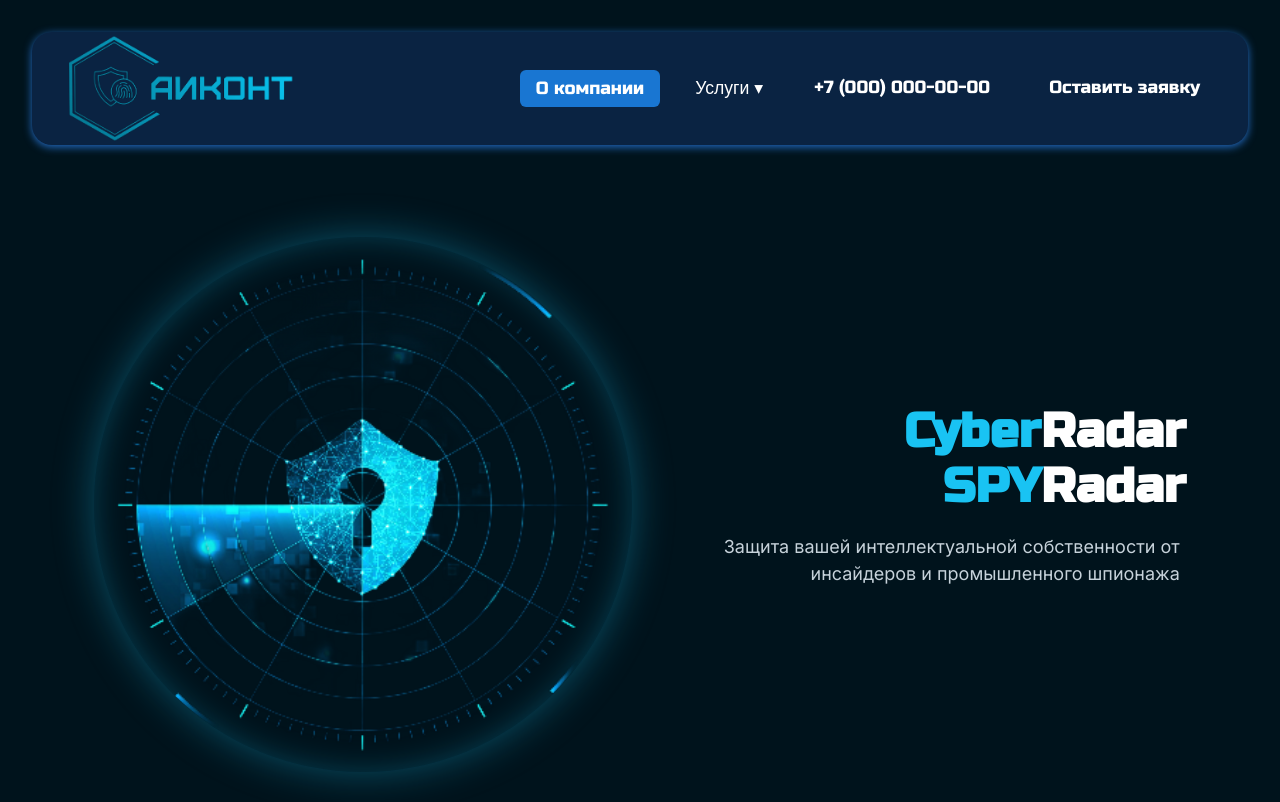
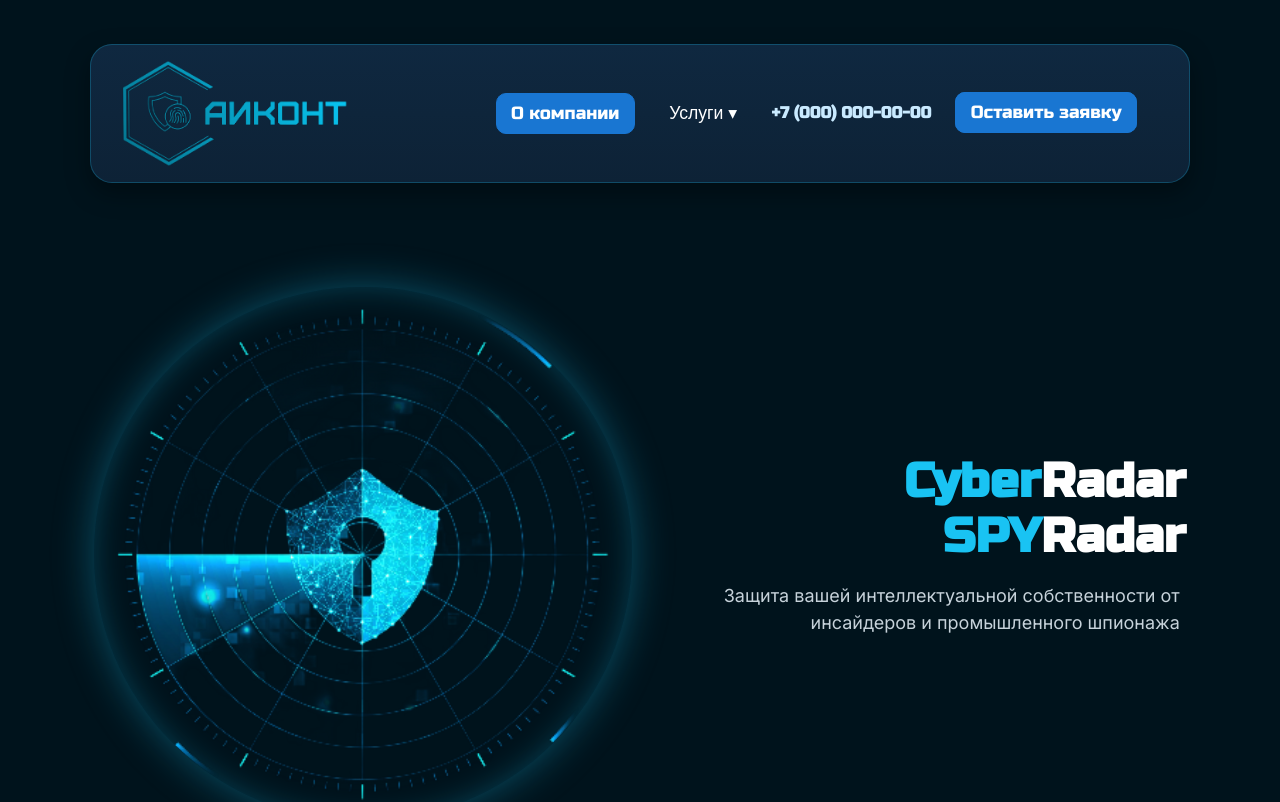
Before and after one commit to KristinaR-design/Aicont-Company, a React (Vite) app: page / in a window 1280 px wide. Shown: the top 802 px of the page. Built offline with nearby package versions, Linux system fonts and the light colour scheme.

Commit message:
fix header

```diff
--- a/src/components/About.scss
+++ b/src/components/About.scss
@@ -937,3 +937,251 @@
   .pbx__grid { column-gap: 16px; row-gap: 16px; }
   .pbx__item::before { width:8px; height:8px; top:.55em; }
 }
+
+
+
+/* ===== MOBILE POLISH — телефоны ===== */
+
+/* чуть поджимаем отступы/размеры для small phones */
+@media (max-width: 540px) {
+  .hero-split { padding: 14px; }
+  .hero-split__title { letter-spacing: .1px; }
+  .hero-split__text  { max-width: 32ch; margin-left: 10px; }
+
+  .radio__img,
+  .dpi__img,
+  .pbx__img { border-radius: 10px; }
+
+  .radio-analytics__img { max-width: 78vw; }
+}
+
+/* основные телефона (≤480px) */
+@media (max-width: 480px) {
+  html, body { -webkit-text-size-adjust: 100%; }
+
+  .hero-split,
+  .theft, .offer, .radio, .cycle, .deploy,
+  .radio-analytics, .video-analytics, .dpi, .pbx {
+    padding-left: 12px; padding-right: 12px;
+  }
+
+  .hero-split__inner { gap: 14px; }
+  .hero-split__title { font-size: clamp(20px, 7vw, 28px); }
+  .hero-split__media img { max-width: 68vw; }
+  .hero-split__text { font-size: clamp(13px, 3.8vw, 16px); max-width: 28ch; }
+
+  .theft__grid, .offer__grid, .radio__grid,
+  .radio-analytics__grid, .video-analytics__grid,
+  .dpi__grid, .pbx__grid { gap: 14px 16px; }
+
+  .theft__icon, .offer__icon, .radio__icon, .deploy__icon { width: 30px; }
+
+  .cycle__num { font-size: clamp(32px, 12vw, 54px); }
+  .cycle__arrow img { width: 24px; }
+
+  .video-analytics__media.media-overlap { width: min(92vw, 380px); }
+  .deploy__decor--left { display: none; } /* чтобы боковая линия не мешала */
+}
+
+/* очень узкие (≤400px) */
+@media (max-width: 400px) {
+  .theft__heading { font-size: 14px; }
+  .theft__text, .offer__text, .radio__text, .dpi__text, .pbx__text { font-size: 13px; }
+  .cycle__grid { gap: 12px; }
+  .cycle__pic { min-height: 52px; }
+  .radio-analytics__img { max-width: 76vw; }
+}
+
+/* сверхузкие/старые устройства (≤360px): аварийное стекование */
+@media (max-width: 360px) {
+  .theft__grid,
+  .offer__grid,
+  .radio__grid,
+  .radio-analytics__grid,
+  .video-analytics__grid,
+  .dpi__grid,
+  .pbx__grid {
+    grid-template-columns: 1fr;  /* временно в одну колонку */
+  }
+
+  .hero-split__inner { grid-template-columns: 1fr; text-align: center; }
+  .hero-split__content { text-align: center; }
+  .hero-split__media img { margin: 0 auto; }
+
+  .video-analytics__media.media-overlap {
+    width: 90vw; aspect-ratio: 16/11;
+  }
+}
+
+/* ==== phones: выравнивание по правому краю ==== */
+@media (max-width: 480px) {
+  /* заголовки и контент секций */
+  .hero-split__content,
+  .theft__title, .offer__title, .radio__title, .cycle__title, .deploy__title,
+  .radio-analytics__title, .video-analytics__title, .dpi__title, .pbx__title {
+    text-align: center;
+  }
+
+  /* элементы с иконкой + текстом — текст направо */
+  .theft__item, .offer__item, .radio__item, .deploy__item,
+  .radio__list, .offer__grid, .deploy__list {
+    text-align:
+    left;
+  }
+
+  /* буллиты/точки: переносим маркер вправо */
+  .radio-analytics__item,
+  .video-analytics__item,
+  .dpi__item,
+  .pbx__item,
+  .cycle__list li {
+    padding-right: 0;
+    padding-left: 22px;
+  }
+  .radio-analytics__item::before,
+  .video-analytics__item::before,
+  .dpi__item::before,
+  .pbx__item::before,
+  .cycle__list li::before {
+    left: 0; right: auto;
+  }
+
+  /* hero: на очень узких делаем одну колонку, но остаёмся выравненными вправо */
+  .hero-split__inner { grid-template-columns: 1fr; }
+  .hero-split__media img { margin-left: auto; } /* картинка прилипает к правому краю */
+}
+
+/* ==== extra-small: 380px и ниже — чуть плотнее и меньше ==== */
+@media (max-width: 380px) {
+  .hero-split { padding: 12px; }
+  .hero-split__title { font-size: clamp(18px, 7.5vw, 24px); }
+  .hero-split__text  { font-size: 13px; margin-left: 8px; max-width: 26ch; }
+
+  .theft__icon, .offer__icon, .radio__icon, .deploy__icon { width: 26px; }
+  .video-analytics__media.media-overlap { width: 92vw; } /* чтобы не вылезало */
+}
+
+
+/* ====== MOBILE FIX PACK ====== */
+
+/* технически полезные мелочи */
+*, *::before, *::after { box-sizing: border-box; }
+html, body { overflow-x: hidden; }
+:root { --pad-mob: 12px; }
+
+/* 1) не даём гриду расползаться из-за длинных строк/списков */
+.cycle__grid {
+  grid-template-columns: minmax(0,1fr) auto minmax(0,1fr) auto minmax(0,1fr);
+}
+.cycle__step,
+.radio-analytics__list,
+.video-analytics__list,
+.dpi__list,
+.pbx__list { min-width: 0; }
+
+/* 2) медиа в правых колонках всегда подчиняются ширине своей колонки */
+.video-analytics__media.media-overlap {
+  width: min(100%, 640px);      /* вместо clamp(320px, 42vw, 640px) */
+  max-width: 100%;
+}
+.video-analytics__media.media-overlap .va-photo { max-width: 100%; }
+
+/* ====== телефоны до 540 px ====== */
+@media (max-width: 540px) {
+  /* общие отступы секций */
+  .hero-split,
+  .theft, .offer, .radio, .cycle, .deploy,
+  .radio-analytics, .video-analytics, .dpi, .pbx {
+    padding-left: var(--pad-mob);
+    padding-right: var(--pad-mob);
+  }
+
+  /* аккуратнее заголовки/текст */
+  .hero-split__title { letter-spacing: .1px; }
+  .hero-split__text  { max-width: 32ch; margin-left: 10px; }
+
+  /* округление картинок */
+  .radio__img, .dpi__img, .pbx__img { border-radius: 10px; }
+
+  /* «Видео-аналитика»: картинка не шире колонки */
+  .video-analytics__media.media-overlap { width: min(100%, 420px); }
+}
+
+/* ====== телефоны до 480 px ====== */
+@media (max-width: 480px) {
+  /* все 2-колоночные сетки — в один столбец */
+  .theft__grid,
+  .offer__grid,
+  .radio__grid,
+  .deploy__grid,
+  .radio-analytics__grid,
+  .video-analytics__grid,
+  .dpi__grid,
+  .pbx__grid { grid-template-columns: 1fr; gap: 14px; }
+
+  /* заголовки по центру — читается лучше */
+  .theft__title, .offer__title, .radio__title, .cycle__title, .deploy__title,
+  .radio-analytics__title, .video-analytics__title, .dpi__title, .pbx__title {
+    text-align: center;
+  }
+
+  /* элементы «иконка + текст» — обычное левое выравнивание */
+  .theft__item, .offer__item, .radio__item, .deploy__item,
+  .radio__list, .deploy__list { text-align: left; }
+
+  /* уменьшить иконки и зазоры */
+  .theft__icon, .offer__icon, .radio__icon, .deploy__icon { width: 30px; }
+  .theft__grid, .offer__grid, .radio__grid,
+  .radio-analytics__grid, .video-analytics__grid,
+  .dpi__grid, .pbx__grid { gap: 14px 16px; }
+
+  /* hero: одна колонка, картинка справа */
+  .hero-split__inner { grid-template-columns: 1fr; gap: 14px; }
+  .hero-split__media img { max-width: 68vw; margin-left: auto; }
+  .hero-split__title { font-size: clamp(20px, 7vw, 28px); }
+  .hero-split__text  { font-size: clamp(13px, 3.8vw, 16px); max-width: 28ch; }
+
+  /* «Полный цикл защиты»: вертикальная колонка, без стрелок */
+  .cycle__grid {
+    grid-template-columns: 1fr;
+    row-gap: 14px;
+  }
+  .cycle__arrow { display: none; }
+  .cycle__num  { font-size: clamp(32px, 12vw, 54px); }
+  .cycle__pic  { min-height: 56px; }
+
+  /* «Видео-аналитика»: компактнее контейнер и фото */
+  .video-analytics__media.media-overlap { width: min(92vw, 380px); }
+  .va-photo { width: 86%; }
+
+  /* «АТС и мессенджер»: картинка ниже списка и шире */
+  .pbx__media { margin-top: 8px; }
+  .pbx__img   { width: min(92vw, 620px); margin-inline: auto; display: block; }
+
+  /* избежать переполнения длинных слов */
+  .theft__text, .offer__text, .radio__text, .dpi__text, .pbx__text,
+  .radio-analytics__text, .video-analytics__text, .cycle__text {
+    overflow-wrap: anywhere;
+    word-break: break-word;
+  }
+
+  /* выключаем левой сайд-декор-линию в deploy */
+  .deploy__decor--left { display: none; }
+}
+
+/* ====== очень узкие до 400 px ====== */
+@media (max-width: 400px) {
+  .theft__heading { font-size: 14px; }
+  .theft__text, .offer__text, .radio__text, .dpi__text, .pbx__text { font-size: 13px; }
+  .cycle__pic { min-height: 52px; }
+  .radio-analytics__img { max-width: 76vw; }
+}
+
+/* ====== крошечные до 380 px ====== */
+@media (max-width: 380px) {
+  .hero-split { padding: 12px; }
+  .hero-split__title { font-size: clamp(18px, 7.5vw, 24px); }
+  .hero-split__text  { font-size: 13px; margin-left: 8px; max-width: 26ch; }
+  .theft__icon, .offer__icon, .radio__icon, .deploy__icon { width: 26px; }
+  .video-analytics__media.media-overlap { width: 92vw; } /* точно не вылезет */
+}
--- a/src/components/Header.jsx
+++ b/src/components/Header.jsx
@@ -26,20 +26,20 @@
 
     return (
         <header className="header">
+            {/* НОВЫЙ контейнер */}
             <div className="logo-block">
                 <img src={Logo} alt="Логотип" className="logo-placeholder" />
             </div>
 
-            {/* Desktop меню */}
+            {/* desktop-меню (как у тебя) */}
             <nav className="nav-menu">
-                <Link to="/" className={`nav-link ${location.pathname === '/' ? 'active' : ''}`}>
-                    О компании
-                </Link>
+                <Link to="/" className={`nav-link ${location.pathname === '/' ? 'active' : ''}`}>О компании</Link>
 
                 <div className="nav-dropdown" onMouseLeave={() => setDropdownOpen(false)}>
                     <button
                         className="nav-link dropdown-button"
                         onClick={() => setDropdownOpen(!dropdownOpen)}
+                        aria-expanded={dropdownOpen}
                     >
                         Услуги ▾
                     </button>
@@ -61,34 +61,31 @@
                 </div>
 
                 <div className="contacts">+7 (000) 000-00-00</div>
+
                 <div className="cta-wrapper">
-
                     <Link to="/application" className={`nav-link ${location.pathname === '/application' ? 'active' : ''}`}>
                         Оставить заявку
                     </Link>
-
                 </div>
             </nav>
 
-            {/* Бургер для телефона */}
-            <button className="burger-button" onClick={() => setIsMobileMenuOpen(!isMobileMenuOpen)}>
+            {/* бургер */}
+            <button className="burger-button" onClick={() => setIsMobileMenuOpen(!isMobileMenuOpen)} aria-label="Меню">
                 ☰
             </button>
 
+
+            {/* мобильное меню-полотно */}
             {isMobileMenuOpen && (
                 <div className="mobile-menu">
                     <Link to="/" onClick={() => setIsMobileMenuOpen(false)}>О компании</Link>
                     {navItems.map((item) => (
-                        <Link
-                            key={item.path}
-                            to={item.path}
-                            onClick={() => setIsMobileMenuOpen(false)}
-                        >
-                            {item.label}
-                        </Link>
+                        <Link key={item.path} to={item.path} onClick={() => setIsMobileMenuOpen(false)}>{item.label}</Link>
                     ))}
                     <div className="mobile-contacts">+7 (000) 000-00-00</div>
-                    <button className="cta-button">Оставить заявку</button>
+                    <Link to="/application" className="cta-button" onClick={() => setIsMobileMenuOpen(false)}>
+                        Оставить заявку
+                    </Link>
                 </div>
             )}
         </header>
--- a/src/components/Header.scss
+++ b/src/components/Header.scss
@@ -1,273 +1,162 @@
 @import url('https://fonts.googleapis.com/css2?family=Russo+One&display=swap');
 
-header {
-  font-family: 'Russo One', sans-serif;
-}
+header, .header { font-family: 'Russo One', sans-serif; }
 
+// ===== переменные (с фолбэками к css vars)
+$main-blue:   var(--main-blue, #0a2342);
+$light-blue:  var(--light-blue, rgba(255,255,255,.08));
+$accent-blue: var(--accent-blue, #1b87d6);
+$white:       var(--white, #e7f0f7);
+$text-color:  #2c3e50;
+$ring:        rgba(25,195,243,.25);
+$border-radius: 10px;
 
-// Переменные
-$main-blue: var(--main-blue);
-$light-blue: var(--light-blue);
-$accent-blue: var(--accent-blue);
-$white: var(--white);
-$text-color: #2c3e50;
-$border-radius: 6px;
+// ===== базовый контейнер шапки (и для .header, и для .header__bar)
+.header{
+  position: sticky; top: 8px; z-index: 1000;
 
-// Header
-.header {
-  background: $main-blue;
-  display: flex;
-  align-items: center;
-  justify-content: space-between;
-  padding: 1.5rem 2rem;
-  height: 65px;
-  background-color:#0a2342;
+  &, &__bar{
+    max-width: none;
+    width: min(1500px, 86vw);;
+    margin: 12px auto;
+    padding: clamp(10px,1.6vw,16px) clamp(14px,3vw,28px);
 
-  box-shadow: 0 2px 8px rgb(36, 109, 198);
-  border-radius: 20px;
+    background: linear-gradient(180deg, #0f2840, #0d2236);
+    border-radius: 22px;
+    box-shadow: 0 0 0 1px $ring inset, 0 10px 24px rgba(0,0,0,.35);
 
+    display: grid;
+    grid-template-columns: auto minmax(0,1fr) auto;
+    gap: clamp(10px,2vw,28px);
+    align-items: center;
+  }
 
-  .logo-block {
-    display: flex;
+  /* логотип */
+  .logo-block{ display:flex; align-items:center; min-width:0; }
+  .logo-placeholder{ width: clamp(120px, 18vw, 230px); height:auto; object-fit:contain; }
+
+  .company-name{
+    font-size: clamp(16px, 2.6vw, 24px);
+    font-weight: 800;
+    color: #42aaff;
+    margin-left: -12px;
+    white-space: nowrap;
+  }
+
+  /* меню (desktop) */
+  .nav-menu{
+    display: grid;
+    grid-auto-flow: column;
+    grid-auto-columns: max-content;
+    justify-content: end;
     align-items: center;
-    gap: 1px;
+    gap: clamp(8px,2vw,20px);
+    min-width: 0;
+  }
 
-    .logo-placeholder {
-      width: 230px;
-      height: auto;
-      object-fit: contain;
-    }
+  .nav-link{
+    margin: 0;
+    padding: .55rem .9rem;
+    font-size: 1.1rem;
+    line-height: 1.2;
+    color: $white;
+    text-decoration: none;
+    border-radius: $border-radius;
+    background: $light-blue;
+    border: 1px solid rgba(255,255,255,.12);
+    transition: background .2s,color .2s,transform .12s;
 
-    .company-name {
-      font-size: 1.5rem;
-      font-weight: bold;
-      color: #42aaff;
-      margin-left: -35px;
+    &:hover{ background: rgba(255,255,255,.12); color: $white; transform: translateY(-1px); }
+    &.active{ background: $accent-blue; border-color: $accent-blue; color: #fff; }
+  }
+
+  .contacts{
+    color: #c9eaff; font-weight: 800; white-space: nowrap;
+  }
+
+  .cta-wrapper{ margin-left: .25rem; }
+
+  /* ✅ hover без Sass lighten() */
+  .cta-button,
+  .cta-wrapper .nav-link{
+    background: $accent-blue;
+    border-color: $accent-blue;
+    color:#fff;
+
+    /* fallback для старых браузеров */
+    &:hover{
+      background: #2292e3; /* ≈ lighten(#1b87d6, 4%) */
+      /* современный вариант с CSS-переменной */
+      background: color-mix(in srgb, var(--accent-blue, #1b87d6) 96%, white);
     }
   }
 
-  .nav-menu-dropdown {
-    display: flex;
-    position: relative;
-    align-items: center;
+  /* дропдаун */
+  .nav-dropdown{ position: relative; }
+  .dropdown-button{
+    background: transparent; border: none; color: $white;
+    padding:.55rem .9rem; border-radius:$border-radius; cursor:pointer;
+    transition: background .2s;
+    &:hover{ background: rgba(255,255,255,.1); }
+  }
+  .dropdown-menu{
+    position: absolute; top: calc(100% + 8px); right: 0;
+    min-width: 300px; max-width: 70vw; padding: 8px;
+    background: rgba(14,28,42,.98);
+    border: 1px solid rgba(255,255,255,.08);
+    border-radius: 12px; box-shadow: 0 14px 30px rgba(0,0,0,.45);
+    z-index: 1100;
 
-    .nav-select {
-      padding: 8px 16px;
-      font-size: 1rem;
-      width: 50%;
-      border: 1px solid #ccc;
-      border-radius: $border-radius;
-      background-color: #f9f9f9;
-      color: $text-color;
-      cursor: pointer;
-      transition: all 0.2s ease;
-      box-shadow: 0 1px 3px rgba(0, 0, 0, 0.05);
-
-      &:hover {
-        background-color: #f0f0f0;
-      }
-
-      &:focus {
-        outline: none;
-        border-color: #3498db;
-        box-shadow: 0 0 0 2px rgba(52, 152, 219, 0.3);
-      }
+    li{ list-style:none; }
+    .dropdown-item{
+      display:block; padding:10px 12px; color:$white; text-decoration:none; border-radius:8px;
+      &:hover, &.active{ background: rgba(25,195,243,.14); }
     }
   }
 
-  .contacts {
-  color: $white;
-  font-weight: 500;
-  font-size: 1.1rem;
-  margin-left: 1rem;
-  align-items: center;
-  white-space: nowrap;
-  margin-top: 0px;
-}
-
-.cta-wrapper {
-  margin-left: 1.5rem;
-}
-
-.cta-button {
-    background: none;
-    border: none;
-    font-size: 1.2rem;
-    color: $white;
-    margin-top: 0px;
-    cursor: pointer;
-    padding: 0.5rem 1rem;
-    border-radius: $border-radius;
-    transition: background 0.2s;
-
-    &:hover {
-      background: $light-blue;
-      color: $main-blue;
-    }
+  /* бургер */
+  .burger-button{
+    display:none;
+    width:40px; height:40px;
+    background: rgba(255,255,255,.08);
+    border:1px solid rgba(255,255,255,.12);
+    border-radius:12px; color:$white; font-size:20px; cursor:pointer;
   }
 
+  /* мобильное меню-полотно */
+  .mobile-menu{
+    position: fixed; inset: 0; z-index: 1200;
+    background: rgba(6,12,18,.92); backdrop-filter: blur(6px);
+    display: grid; align-content: start; gap: 12px;
+    padding: 18px 16px 24px;
 
-
-  .nav-dropdown {
-  position: relative;
-
-
-  .dropdown-button {
-    background: none;
-    font-size: 1.1rem;
-    border: none;
-    font-size: 1.1rem;
-    color: $white;
-    cursor: pointer;
-    padding: 0.5rem 1rem;
-    border-radius: $border-radius;
-    transition: background 0.2s;
-
-    &:hover {
-      background: $light-blue;
-      color: $main-blue;
+    a{
+      color:$white; text-decoration:none; font-size:1.05rem;
+      padding: 12px 10px; border-radius: 12px; background: rgba(255,255,255,.06);
+      &:hover{ color:#fff; background: rgba(255,255,255,.12); }
     }
-  }
-
-  .dropdown-menu {
-    position: absolute;
-    top: 100%;
-    left: 0;
-
-    background: #ffffffcf;
-    border-radius: $border-radius;
-    box-shadow: 0 4px 12px rgba(0, 0, 0, 0.1);
-    min-width: 300px;
-    z-index: 10;
-    padding: 0.5rem 0;
-
-    li {
-      list-style: none;
-
-      .dropdown-item {
-        display: block;
-        padding: 0.75rem 1rem;
-        color: $text-color;
-        text-decoration: none;
-        font-size: 1rem;
-        transition: background 0.2s;
-
-        &:hover {
-          background: #f5f5f5;
-        }
-
-        &.active {
-          background: $accent-blue;
-          color: $white;
-        }
-      }
-    }
+    .mobile-contacts{ color:#c9eaff; font-weight:800; padding: 4px 0 8px; }
+    .cta-button{ display:inline-block; }
   }
 }
 
-.nav-menu {
-  display: flex;
-  align-items: center; // 🔧 добавь
-  gap: 1.2rem;
-
-  .nav-link {
-    margin-bottom: 0; // 🔧 убрать "смещение вниз"
-    padding: 0.5rem 1rem;
-    font-size: 1.1rem;
-    line-height: 1.2; // 🔧 опционально
-    color: $white;
-    text-decoration: none;
-    border-radius: $border-radius;
-    transition: background 0.2s, color 0.2s;
-
-    &:hover {
-      background: $light-blue;
-      color: $main-blue;
-    }
-
-    &.active {
-      background: $accent-blue;
-      color: $white;
-    }
-  }
+/* ===== брейкпоинты */
+@media (max-width: 1080px){
+  .header .contacts{ display:none; }
 }
 
-@media (max-width: 768px) {
-  .nav-menu {
-    display: none;
-  }
-
-  .burger-button {
-    display: block;
-  }
-
-  .mobile-menu {
-    display: flex;
-    flex-direction: column;
-    background: $main-blue;
-    padding: 1rem;
-    gap: 1rem;
-    position: absolute;
-    top: 64px;
-    left: 0;
-    width: 100%;
-    z-index: 1000;
-  }
+@media (max-width: 980px){
+  .header .nav-menu{ display:none; }
+  .header .burger-button{ display:inline-flex; justify-self:end; }
 }
 
-.burger-button {
-  display: none;
-  background: none;
-  border: none;
-  font-size: 2rem;
-  color: $white;
-  cursor: pointer;
+@media (max-width: 520px){
+  .header, .header__bar{ padding: 10px 12px; border-radius: 18px; }
+  .header .logo-placeholder{ width: clamp(100px, 30vw, 160px); }
+  .header .company-name{ margin-left: -6px; font-size: clamp(14px, 4.6vw, 18px); }
 }
 
-.mobile-menu {
-  position: absolute;
-  top: 64px;
-  left: 0;
-  right: 0;
-  background: $main-blue;
-  padding: 1rem 2rem;
-  display: flex;
-  flex-direction: column;
-  gap: 1rem;
-  z-index: 1000;
-
-  a {
-    color: $white;
-    text-decoration: none;
-    font-size: 1.1rem;
-
-    &:hover {
-      color: $accent-blue;
-    }
-  }
-
-  .mobile-contacts {
-    color: $white;
-    font-weight: bold;
-  }
+@media (max-width: 380px){
+  .header .logo-placeholder{ width: clamp(90px, 34vw, 140px); }
+  .header .burger-button{ width:36px; height:36px; font-size:18px; }
 }
-
-// Медиа-запрос
-@media (max-width: 768px) {
-  .nav-menu {
-    display: none;
-  }
-
-  .burger-button {
-    display: block;
-  }
-}
-
-// .mobile-menu {
-//   display: none;
-// }
-
-// .mobile-menu.open {
-//   display: flex;
-// }
-}
```
